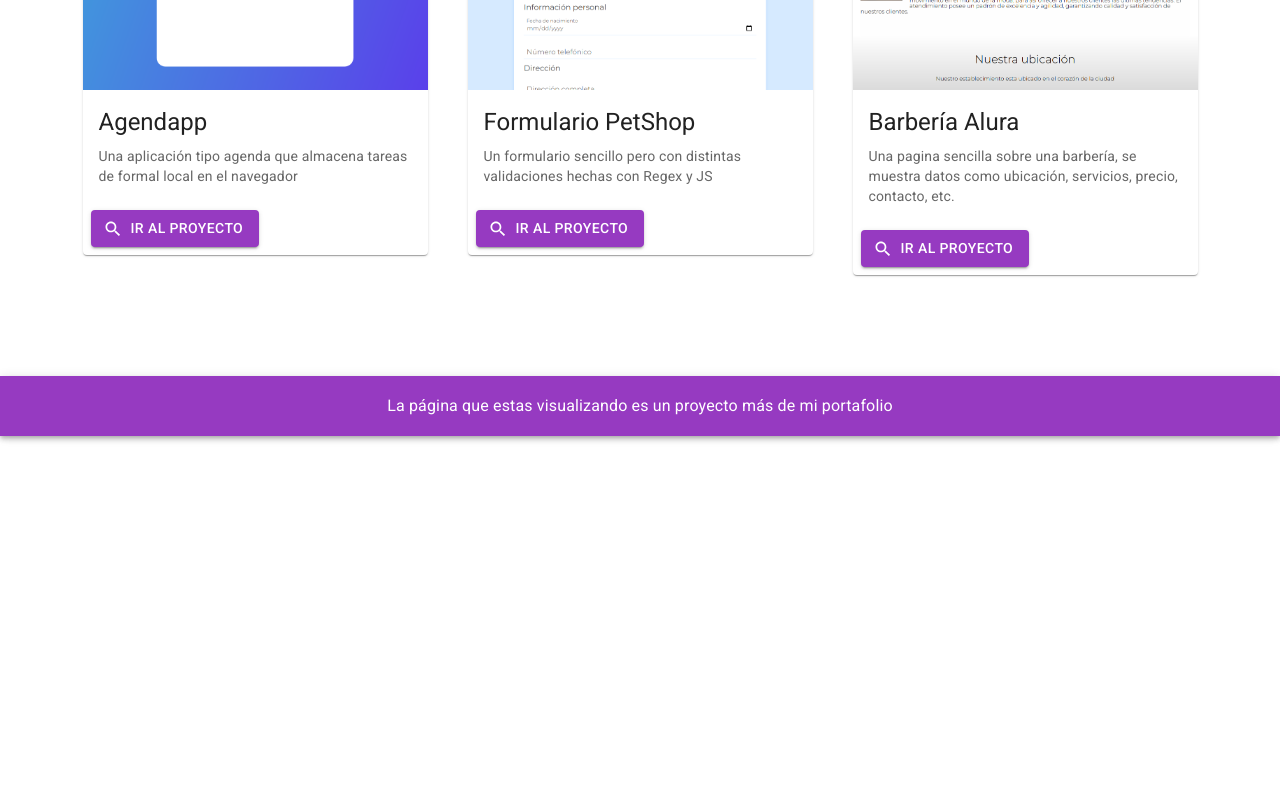
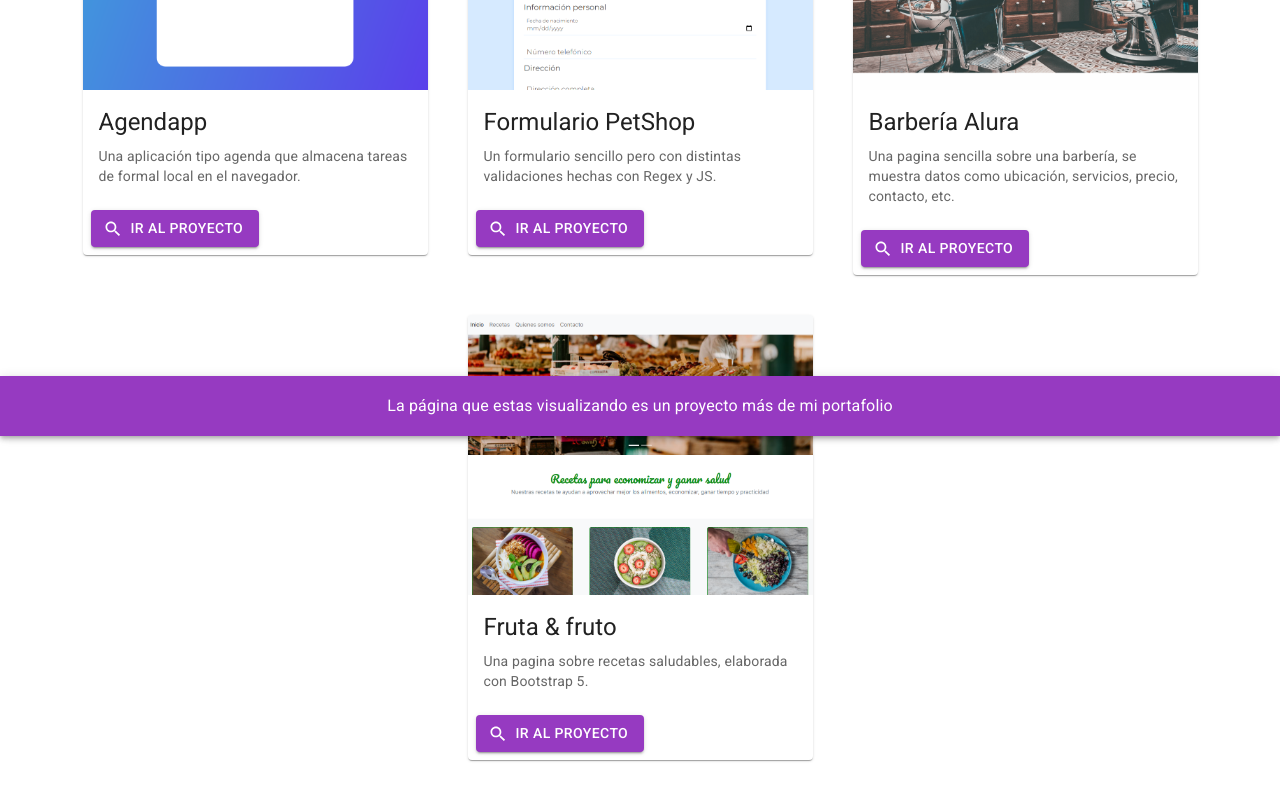
Before and after one commit to Pabloamedias/Portafolio, a React (Create React App) app: page / in a window 1280 px wide. Shown: the part 364-1164 px from the top of the page. Before the commit the page ends 800 px from the top, so only its background shows below. Built offline with nearby package versions, Linux system fonts and the light colour scheme.

Commit message:
Agregamos un nuevo proyecto a nuestro portafolio

```diff
--- a/src/components/listaCards.js
+++ b/src/components/listaCards.js
@@ -2,6 +2,7 @@ import { Grid, Box, Typography } from "@mui/material";
 import previewAgendapp from "../assets/img/preview_Agendapp.png";
 import previewBarberia from "../assets/img/preview_barberia.png";
 import previewFormulario from "../assets/img/preview_Formulario.png";
+import previewFrutayFruto from "../assets/img/preview_frutayfruto.png";
 import ModelCard from "./modelCard.tsx";
 
 const cardsArray = [
@@ -9,8 +10,8 @@ const cardsArray = [
     image: previewAgendapp,
     title: "Agendapp",
     description:
-      "Una aplicación tipo agenda que almacena tareas de formal local en el navegador",
-    url: "https://agendapp-zeta.vercel.app/",
+      "Una aplicación tipo agenda que almacena tareas de formal local en el navegador.",
+    url: "https://pabloamedias.github.io/Agendapp/",
     alt: "Agendapp",
   },
   {
@@ -18,8 +19,8 @@ const cardsArray = [
 
     title: "Formulario PetShop",
     description:
-      "Un formulario sencillo pero con distintas validaciones hechas con Regex y JS",
-    url: "https://pet-shop-validacion-de-formulario.vercel.app/",
+      "Un formulario sencillo pero con distintas validaciones hechas con Regex y JS.",
+    url: "https://pabloamedias.github.io/PetShop_validacion-de-formulario/",
     alt: "Formulario PetShop",
   },
   {
@@ -27,8 +28,16 @@ const cardsArray = [
     title: "Barbería Alura",
     description:
       "Una pagina sencilla sobre una barbería, se muestra datos como ubicación, servicios, precio, contacto, etc.",
-    url: "https://barberiaalura.vercel.app/",
+    url: "https://pabloamedias.github.io/barberia/",
     alt: "Barbería Alura",
+  },
+  {
+    image: previewFrutayFruto,
+    title: "Fruta & fruto",
+    description:
+      "Una pagina sobre recetas saludables, elaborada con Bootstrap 5.",
+    url: "https://pabloamedias.github.io/Fruta-fruto/",
+    alt: "Fruta&fruto",
   },
 ];
 
--- a/src/components/navBar.js
+++ b/src/components/navBar.js
@@ -23,7 +23,7 @@ export default function Navbar() {
             color="inherit"
             onClick={() => {
               window.open(
-                "https://drive.google.com/file/d/13ArjvhrwcC4QgvsSoK7THNbzejhp6bPM/view?usp=sharing"
+                "https://drive.google.com/file/d/13heOf7qKBkfzTBGiDD_6ycZIG2JSwFTj/view?usp=sharing"
               );
             }}
           >
```
Also changed, not shown: src/assets/img/preview_barberia.png, src/assets/img/preview_frutayfruto.png (added).
